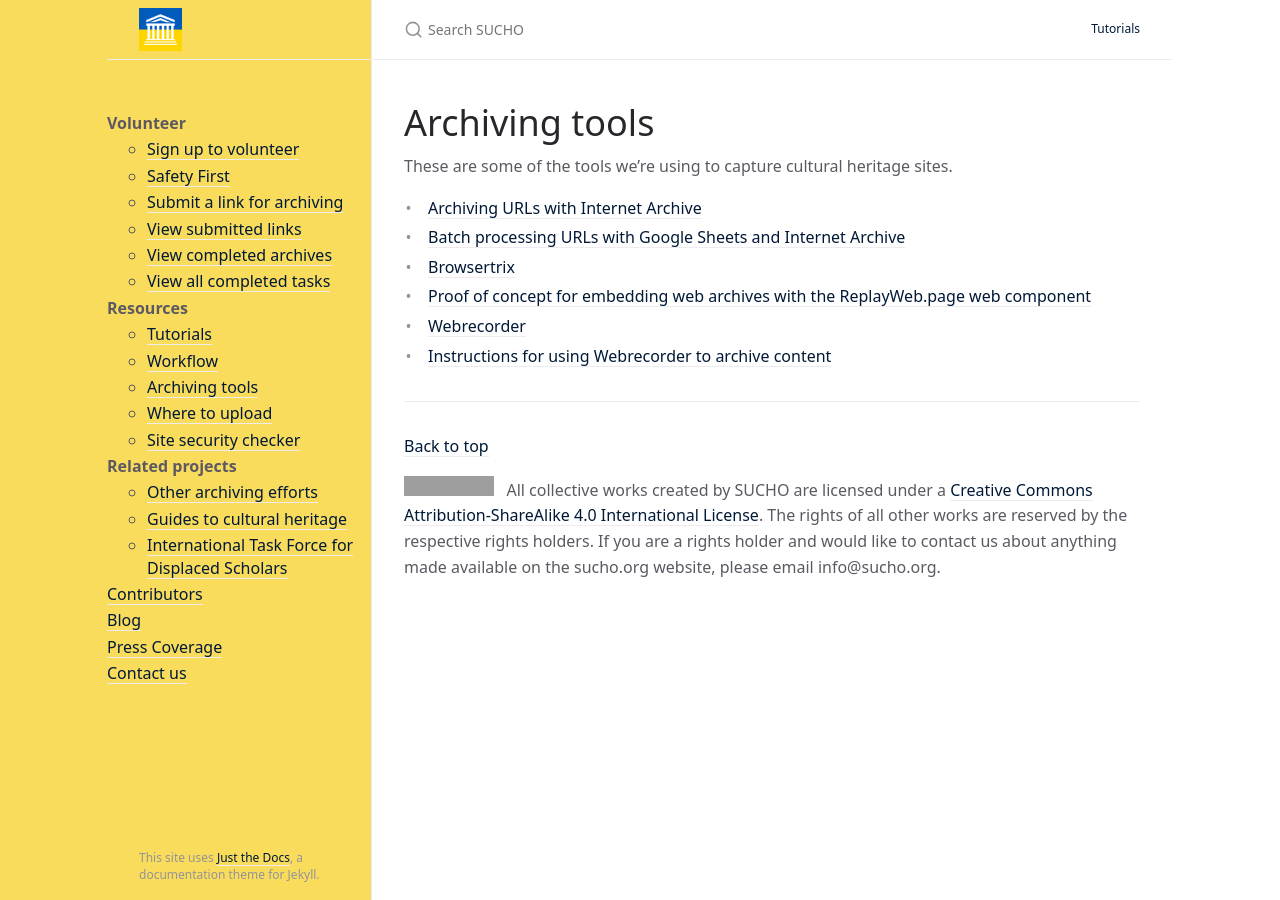
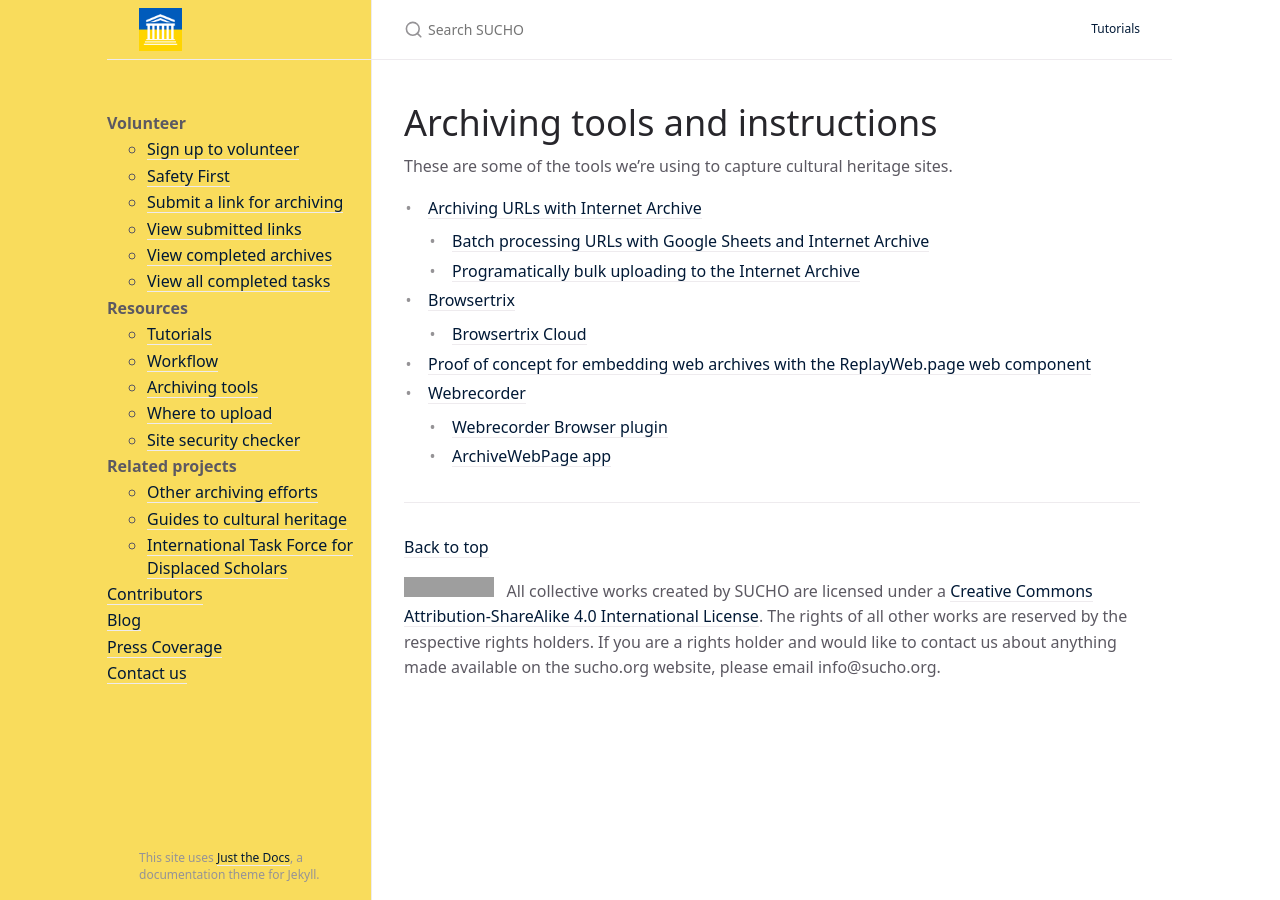
Before and after one commit to sucho-archiving/sucho-archiving.github.io, a Jekyll site: the page built from tech.md, in a window 1280 px wide. Built offline with Jekyll 4.4.1, drawn with Linux system fonts in a browser that asks for light colours; grey boxes are pictures that could not be loaded.

Commit message:
Update tech.md

```diff
--- a/tech.md
+++ b/tech.md
@@ -4,13 +4,16 @@
 title: Tech
 ---
 
-# Archiving tools
+# Archiving tools and instructions
 
 These are some of the tools we're using to capture cultural heritage sites.
 
-- [Archiving URLs with Internet Archive](https://help.archive.org/help/save-pages-in-the-wayback-machine/)
-- [Batch processing URLs with Google Sheets and Internet Archive](https://archive.org/services/wayback-gsheets/)
-- [Browsertrix](https://www.sucho.org/browsertrix)
-- [Proof of concept for embedding web archives with the ReplayWeb.page web component](https://inkdroid.org/web-archives)
-- [Webrecorder](https://webrecorder.net/)
-- [Instructions for using Webrecorder to archive content](https://www.sucho.org/webrecorder-browser-plugin-instructions)
+* [Archiving URLs with Internet Archive](https://help.archive.org/help/save-pages-in-the-wayback-machine/)
+    * [Batch processing URLs with Google Sheets and Internet Archive](https://www.sucho.org/ia-gsheets)
+    * [Programatically bulk uploading to the Internet Archive](https://www.sucho.org/ia-bulk-upload)
+* [Browsertrix](https://www.sucho.org/browsertrix)
+    * [Browsertrix Cloud](https://www.sucho.org/browsertrix-cloud)
+* [Proof of concept for embedding web archives with the ReplayWeb.page web component](https://inkdroid.org/web-archives)
+* [Webrecorder](https://webrecorder.net/)
+    * [Webrecorder Browser plugin](https://www.sucho.org/webrecorder-browser-plugin-instructions)
+    * [ArchiveWebPage app](https://www.sucho.org/archivewebpage-app-instructions)
```
